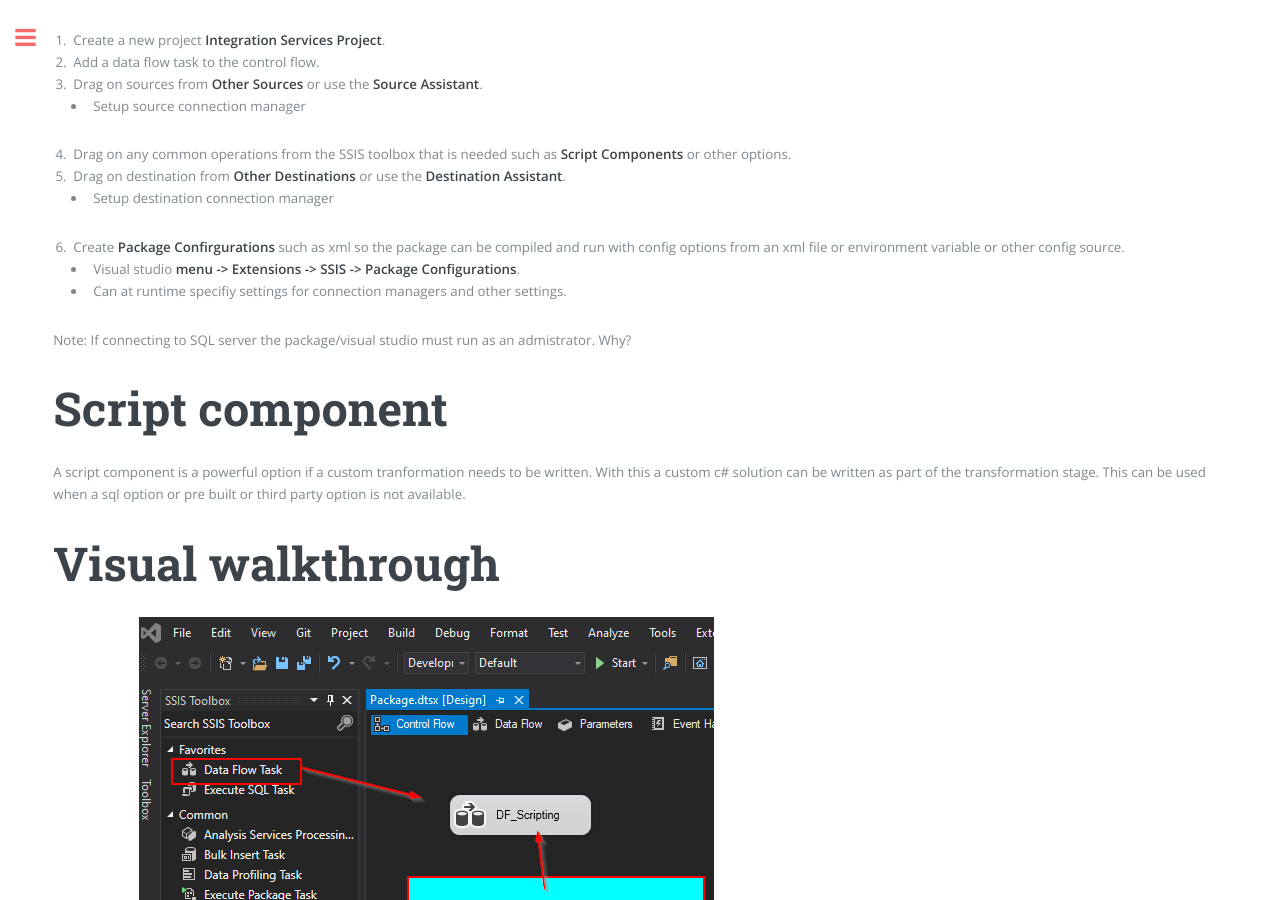
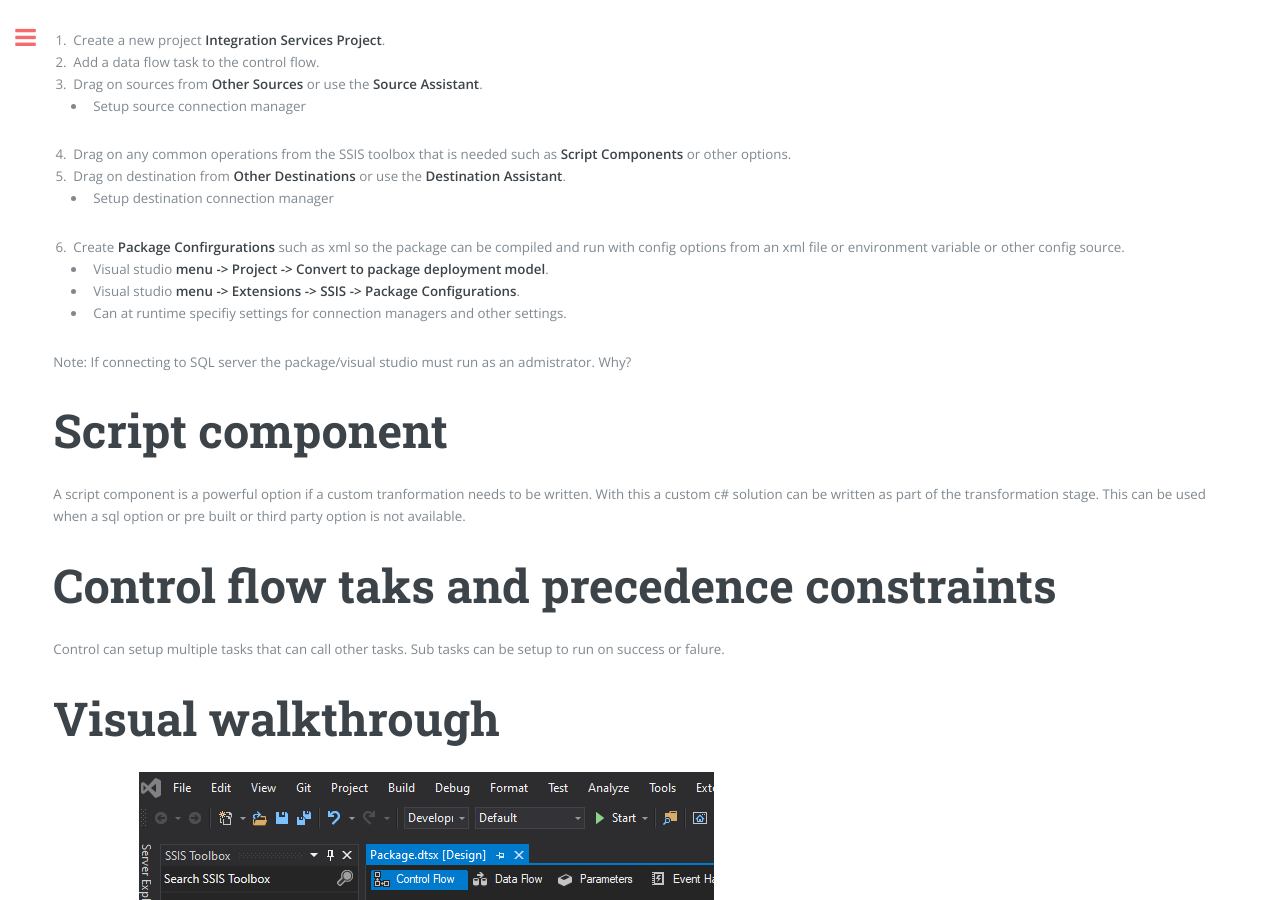
Before and after one commit to majorsilence/Dev, a Jekyll site: the page built from docs/Database/SSIS-Notes.md, in a window 1280 px wide and 900 px high, scrolled down 274 px. Built offline with Jekyll 4.4.1, drawn with Linux system fonts in a browser that asks for light colours; some of the changed text lies outside the part shown.

Commit message:
ssis control flow

```diff
--- a/docs/Database/SSIS-Notes.md
+++ b/docs/Database/SSIS-Notes.md
@@ -14,6 +14,7 @@
 5. Drag on destination from __Other Destinations__ or use the __Destination Assistant__.
 	* Setup destination connection manager
 6. Create __Package Confirgurations__ such as xml so the package can be compiled and run with config options from an xml file or environment variable or other config source.
+	* Visual studio __menu -> Project -> Convert to package deployment model__.
 	* Visual studio __menu -> Extensions -> SSIS -> Package Configurations__.
 	* Can at runtime specifiy settings for connection managers and other settings.
 
@@ -23,6 +24,12 @@
 # Script component
 
 A script component is a powerful option if a custom tranformation needs to be written.  With this a custom c# solution can be written as part of the transformation stage.  This can be used when a sql option or pre built or third party option is not available.
+
+
+# Control flow taks and precedence constraints
+
+Control can setup multiple tasks that can call other tasks.  Sub tasks can be setup to run on success or falure.
+
 
 
 # Visual walkthrough
@@ -56,3 +63,6 @@
 
 Package configuration xml
 ![Package configuration xml](/images/databases/ssisbasics/010-package-configration-xml.png)
+
+Parallel control flow tasks
+![Package configuration xml](/images/databases/ssisbasics/011-parallel-control-flow-tasks.png)
```
Also changed, not shown: images/databases/ssisbasics/011-parallel-control-flow-tasks.png (added).
